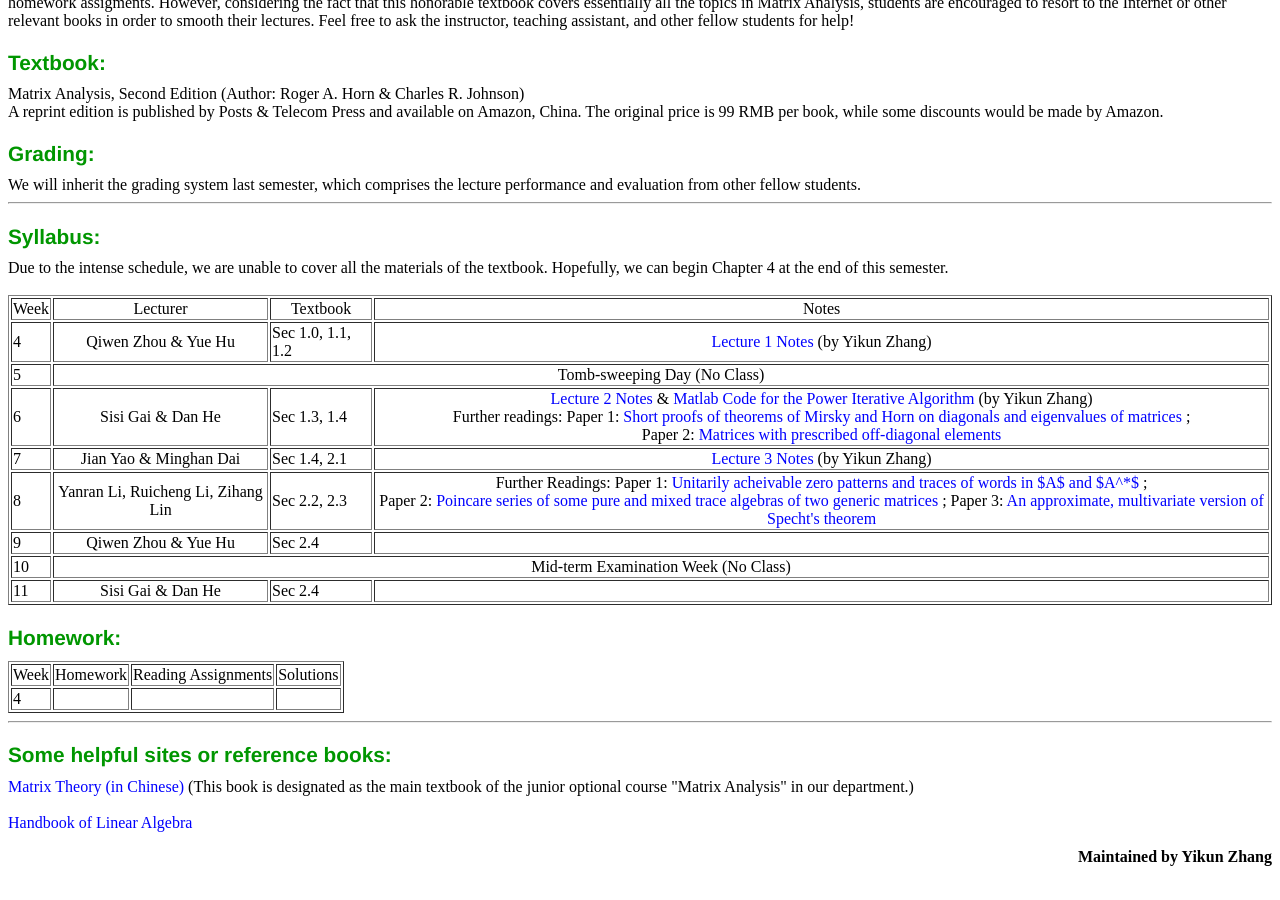
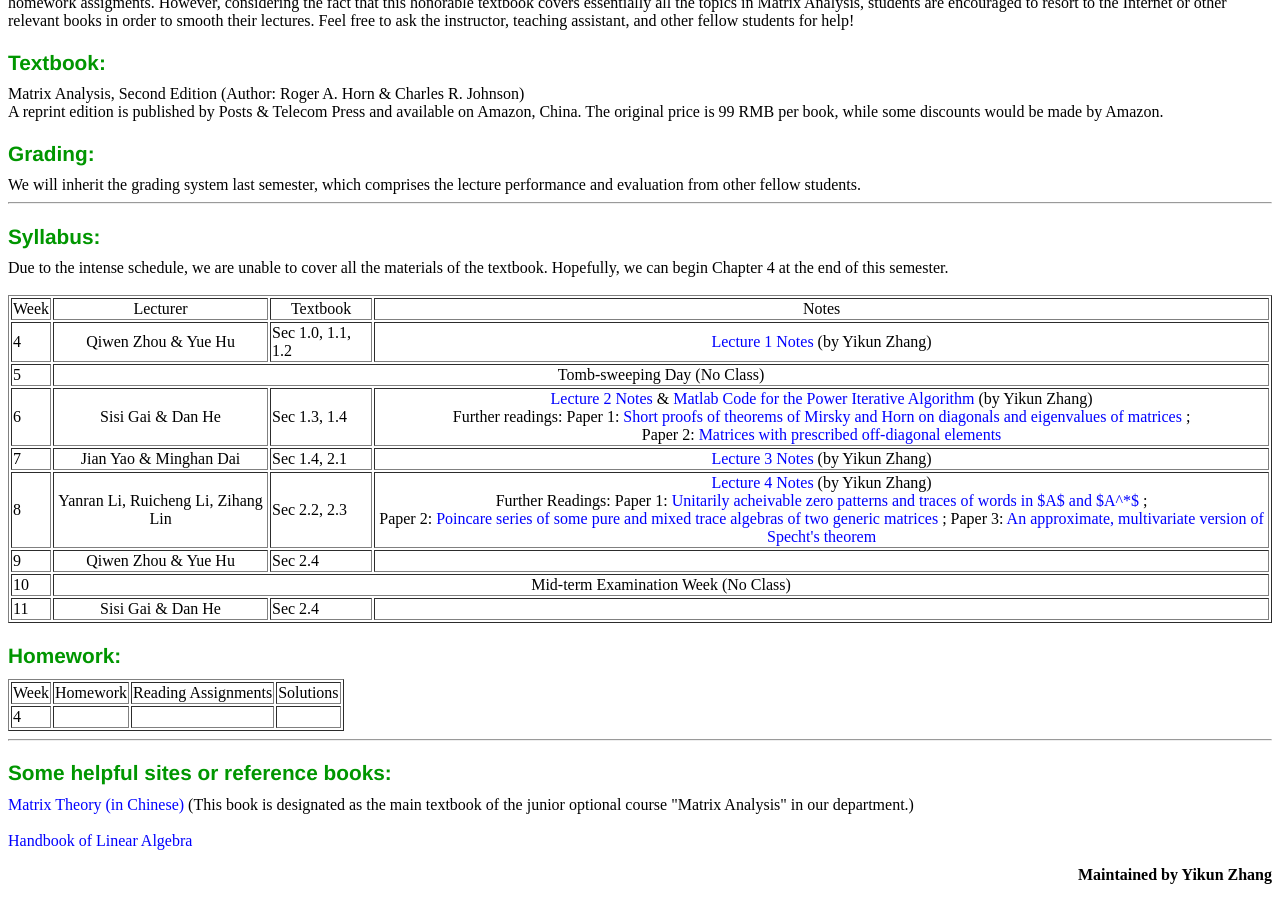
Before and after one commit to zhangyk8/zhangyk8.github.io, a Jekyll site: the page _teaching/matrix_analysis.html, which Jekyll copies as it is, in a window 1280 px wide and 900 px high, scrolled down 608 px. Built offline with Jekyll 4.4.1, drawn with Linux system fonts in a browser that asks for light colours.

Commit message:
Add files via upload

```diff
--- a/_teaching/matrix_analysis.html
+++ b/_teaching/matrix_analysis.html
@@ -135,7 +135,8 @@ Syllabus:
     <TD> 8 </TD>
     <TD colspan="5" align="center"> Yanran Li, Ruicheng Li, Zihang Lin </TD>
     <TD colspan="6"> Sec 2.2, 2.3 </TD>
-    <TD colspan="3" align="center"> Further Readings: Paper 1: <a href="file_spring2018/Unitarily_achievable.pdf"> Unitarily acheivable zero patterns and traces of words in $A$ and $A^*$ </a>; <br>
+    <TD colspan="3" align="center"> <a href="file_spring2018/Lecture_4.pdf">Lecture 4 Notes</a> (by Yikun Zhang) <br>
+    	Further Readings: Paper 1: <a href="file_spring2018/Unitarily_achievable.pdf"> Unitarily acheivable zero patterns and traces of words in $A$ and $A^*$ </a>; <br>
     Paper 2: <a href="file_spring2018/Poincare_series.pdf"> Poincare series of some pure and mixed trace algebras of two generic matrices </a>;
     Paper 3: <a href="file_spring2018/Approximate_specht.pdf"> An approximate, multivariate version of Specht's theorem </a> </TD>
   </TR>
```
